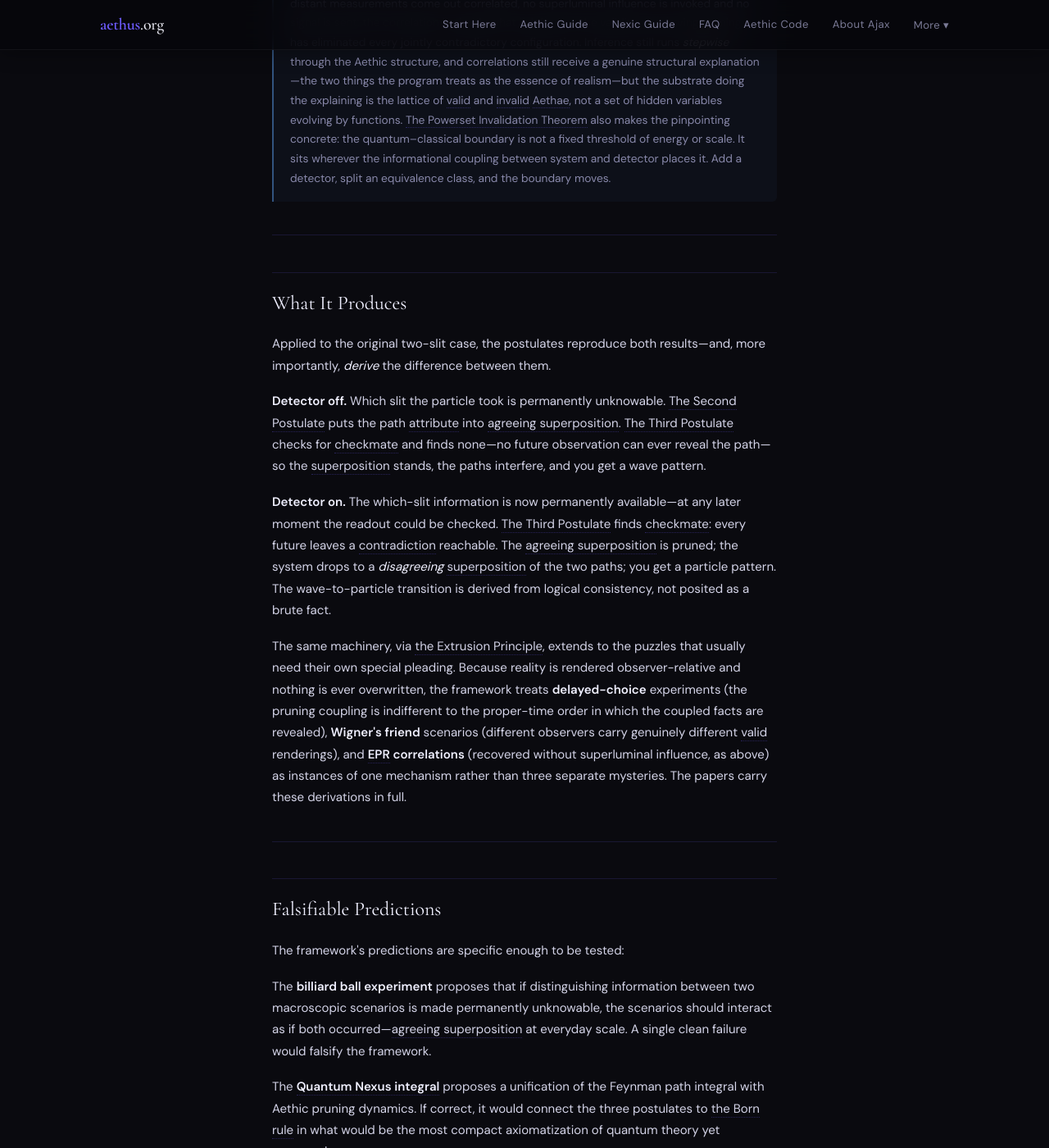
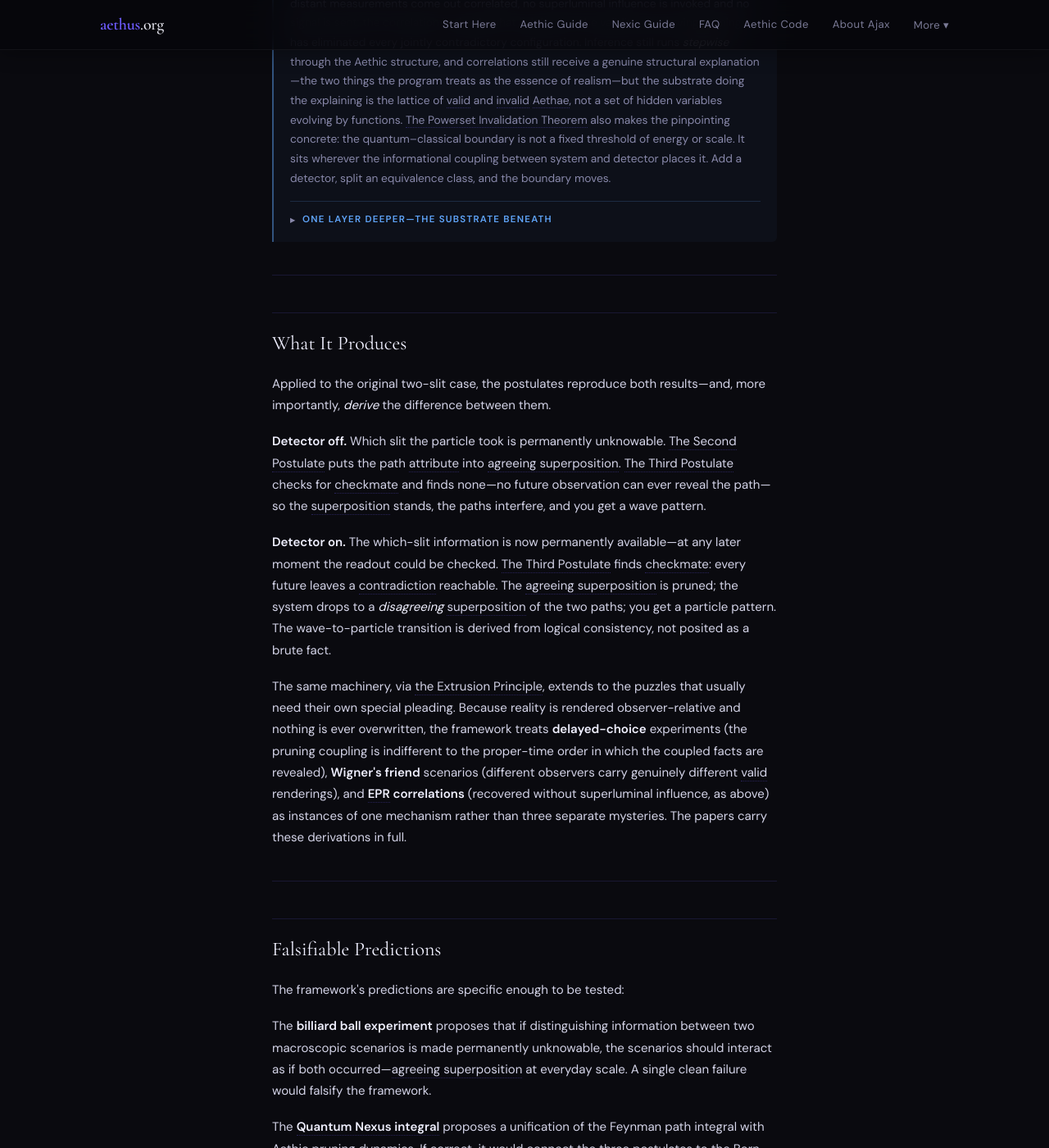
Before and after one commit to brunchwnewton/brunchwnewton.github.io, a Jekyll site: the page built from start-here.html, in a window 1280 px wide and 1400 px high, scrolled down 7503 px. Shown: the whole window at 82% size. Built offline with Jekyll 4.4.1, drawn with Linux system fonts in a browser that asks for light colours.

Commit message:
Update start-here.html

```diff
--- a/start-here.html
+++ b/start-here.html
@@ -324,6 +324,44 @@
   margin-bottom: 0.45rem;
   font-weight: 600;
 }
+.pc-deeper {
+  margin-top: 1rem;
+  border-top: 1px solid rgba(96,165,250,0.18);
+  padding-top: 0.75rem;
+}
+.pc-deeper > summary {
+  list-style: none;
+  cursor: pointer;
+  font-size: 0.72rem;
+  letter-spacing: 0.11em;
+  text-transform: uppercase;
+  color: var(--accent-6);
+  font-weight: 600;
+  display: flex;
+  align-items: center;
+  gap: 0.5rem;
+  user-select: none;
+}
+.pc-deeper > summary::-webkit-details-marker { display: none; }
+.pc-deeper > summary::marker { content: ""; }
+.pc-deeper > summary:hover { color: var(--text-bright); }
+.pc-deeper .pcd-chevron {
+  font-size: 0.7rem;
+  transition: transform 0.22s ease;
+  color: var(--text-dim);
+}
+.pc-deeper[open] .pcd-chevron { transform: rotate(90deg); }
+.pc-deeper .pcd-body {
+  margin-top: 0.95rem;
+  font-size: 0.95em;
+  line-height: 1.72;
+  color: var(--text-dim);
+}
+.pc-deeper .pcd-body p { margin: 0.7rem 0; }
+.pc-deeper .pcd-body p:first-child { margin-top: 0; }
+.pc-deeper .pcd-body p:last-child { margin-bottom: 0; }
+.pc-deeper .pcd-body strong { color: var(--text-bright); font-weight: 600; }
+.pc-deeper .pcd-body em { color: var(--text); font-style: italic; }
 
 /* ─── NEXIC DRAWER ─── */
 .nexic-drawer {
@@ -782,6 +820,18 @@
 <div class="program-callout">
 <span class="pc-label">Why this answers the program</span>
 This is the framework's proposed <em>exotic but realist</em> causation and inference. When two distant measurements come out correlated, no superluminal influence is invoked and no signal is sent: the correlation is simply what is left once the validity-preserving pruning has eliminated every jointly contradictory configuration. Inference still runs <em>stepwise</em> through the Aethic structure, and correlations still receive a genuine structural explanation—the two things the program treats as the essence of realism—but the substrate doing the explaining is the lattice of valid and invalid Aethae, not a set of hidden variables evolving by functions. The Powerset Invalidation Theorem also makes the pinpointing concrete: the quantum–classical boundary is not a fixed threshold of energy or scale. It sits wherever the informational coupling between system and detector places it. Add a detector, split an equivalence class, and the boundary moves.
+
+<details class="pc-deeper">
+  <summary><span class="pcd-chevron">▸</span>One layer deeper—the substrate beneath</summary>
+  <div class="pcd-body">
+    <p>The pruning above is the realization of the program at the level of <em>correlations</em>. The framework's deeper move runs one layer beneath that, at the level of the logical substrate itself—and it is the part most likely to land for a reader of the realist program.</p>
+    <p>It is a two-step maneuver, neither half of which looks like much in isolation. <strong>First, narrow:</strong> configurations the classical paradigm calls contradictions—"the electron went through Slit A and not through Slit A"—are reclassified by the Union Principle as Aethic superpositions, not contradictions at all. Only configurations of multiple genuinely disjoint stated-attributes co-stated in the same Aethus survive as formal Aethic contradictions. <strong>Second, broaden:</strong> the narrowed concept is generalized to <em>invalid Aethus</em>, of which formal Aethic contradiction is just one base case among several. Third-postulate pruning, second-postulate over-specification, and recursive descendant failures are all modes of invalidity; the classical contradiction is the recursion's leaf, not its root.</p>
+    <p>The combined move redefines what contradiction <em>is</em>. It is no longer P ∧ ¬P. It is the structural property of being an invalid Aethus, with multiple modes. The third postulate's recursive formulation V[A] ⟹ ∃B ⊂ A, ∀C ⊂ B, V[C] becomes statable only because the maneuver has been completed first—and the reduced form coupling, the Powerset Invalidation Theorem, and the agreeing-superposition category all follow from this single substrate.</p>
+    <p>This is the move the program has described as what we should be looking for: find the assumption nobody articulated; replace the primitive everyone took as given; watch what falls out. In non-Euclidean geometry the move was applied to "point" and "line." Here it is applied to "contradiction." The vantage from which the third postulate then operates is—in Ajax's own phrase—<em>almost disconcertingly unassuming</em>. A small adjustment to a definition. The same structural register as the relativity-of-simultaneity move: in propositional content, modest; in downstream implications, the foundation of an entire reorganized framework.</p>
+    <p>A separate but converging result names what <em>cannot</em> host the nonclassicality once it has been defined this way. The <strong>Determinate Background Paradox</strong> observes that agreeing superpositions are undefinable in any metaphysical picture where reality is assumed epistemologically determinate in the background. An agreeing superposition's job is to convert a permanent absence of accessibility into an ontological primitive—but this conversion fails whenever the elemental unit of reality is taken to be a fully-determined object (a timeline, a hidden state, a self-state over a fixed external background), because every such picture forces the universe into the very determinacy the conversion specifically refuses. The result is a formal impossibility theorem with named ruled-out classes, not a soft preference. The Extrusion Principle is what resolves the paradox for the Aethic framework specifically, by separating <em>ontological completeness</em> from <em>epistemic determinacy</em>: a block universe can be ontologically complete while leaving certain attributes Aethically blank, which licenses the agreeing superposition as a primitive rather than as a wash from another timeline.</p>
+    <p>The structural realization of the program therefore runs at three convergent levels. The reduced form coupling realizes exotic-but-realist <em>causation and inference</em>—Bell correlations, retrocausal patterns, Wigner agreement, even classical Bayesian inference and Newcomb correlations, all as one operation under different weights. The contradiction-displacement realizes the <em>logical substrate beneath that operation</em>—making the redefinition of contradiction the methodological move that licenses the entire apparatus. And the Determinate Background Paradox names the formal impossibility result that explains why the alternative metaphysical pictures cannot reach the same place by other routes. The framework is not one structural alternative to classical inference. It is the substrate–correlations–impossibility triple that, together, completes the shape the program has been pointing toward.</p>
+  </div>
+</details>
 </div>
 
 <hr>
```
